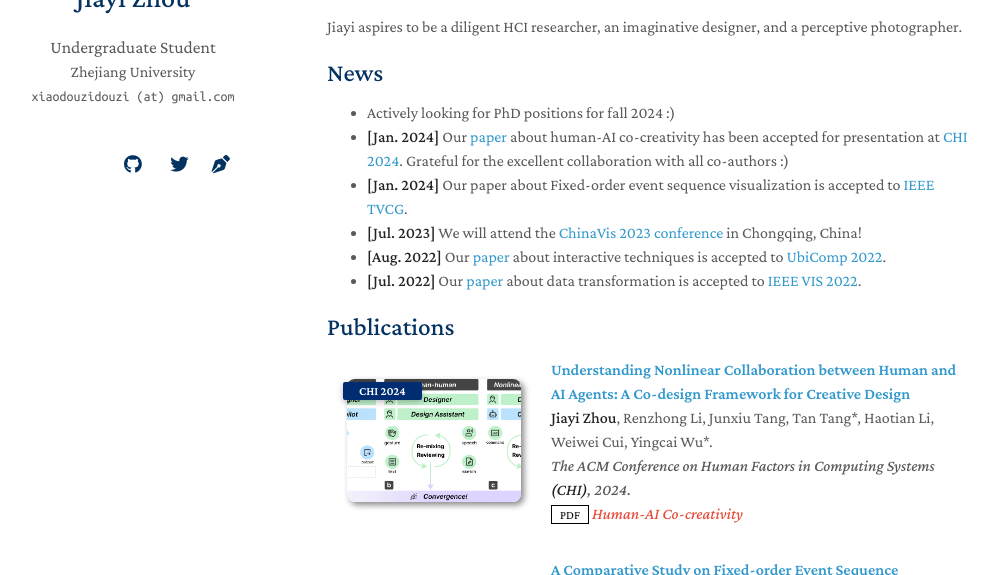
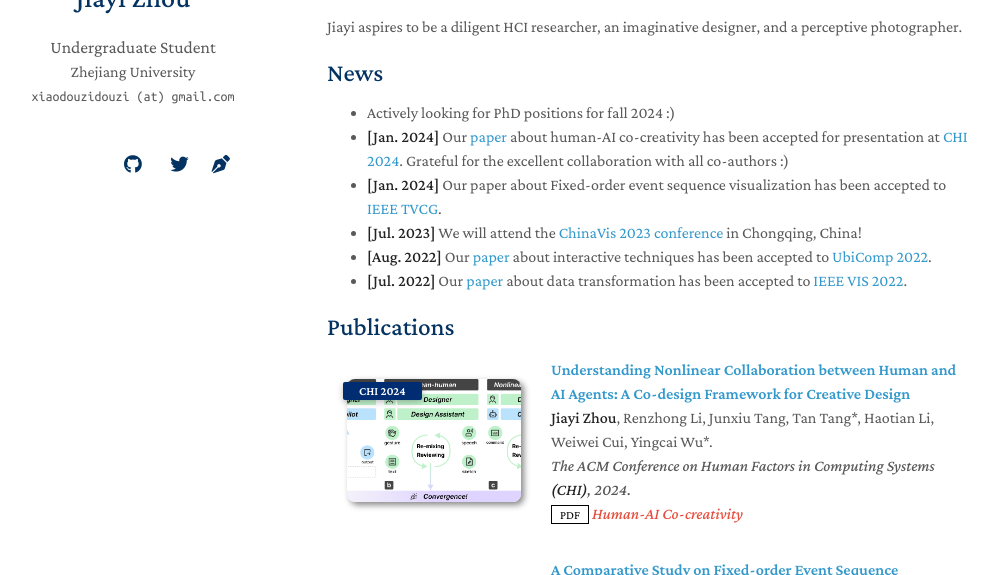
Before and after one commit to JiayZhou/JiayZhou.github.io, a Jekyll site: the page built from index.md, in a window 1280 px wide and 900 px high, cut to the strip 206-781 px from the top of the window. Shown: the whole strip, without its empty margins (143-1141 px from the left). Built offline with Jekyll 4.4.1, drawn with Linux system fonts in a browser that asks for light colours; nearby versions of some CDN libraries; a style sheet for code colours, icons or effects is not loaded; our own code applies the rules of GitHub Pages for plain Markdown files.

Commit message:
Update index.md

```diff
--- a/index.md
+++ b/index.md
@@ -12,10 +12,10 @@ Jiayi aspires to be a diligent HCI researcher, an imaginative designer, and a pe
 ## News
 - Actively looking for PhD positions for fall 2024 :)
 - **[Jan. 2024]** Our [paper](https://arxiv.org/abs/2401.07312) about human-AI co-creativity has been accepted for presentation at [CHI 2024](https://chi2024.acm.org/). Grateful for the excellent collaboration with all co-authors :)
-- **[Jan. 2024]** Our paper about Fixed-order event sequence visualization is accepted to [IEEE TVCG](https://www.computer.org/csdl/journal/tg).
+- **[Jan. 2024]** Our paper about Fixed-order event sequence visualization has been accepted to [IEEE TVCG](https://www.computer.org/csdl/journal/tg).
 - **[Jul. 2023]** We will attend the [ChinaVis 2023 conference](https://chinavis.org/2023/english/index_en.html) in Chongqing, China!
-- **[Aug. 2022]** Our [paper](https://dl.acm.org/doi/pdf/10.1145/3534620) about interactive techniques is accepted to [UbiComp 2022](https://ubicomp.org/ubicomp2022/).
-- **[Jul. 2022]** Our [paper](https://ieeexplore.ieee.org/stamp/stamp.jsp?tp=&arnumber=9908529) about data transformation is accepted to [IEEE VIS 2022](https://ieeevis.org/year/2022/welcome).
+- **[Aug. 2022]** Our [paper](https://dl.acm.org/doi/pdf/10.1145/3534620) about interactive techniques has been accepted to [UbiComp 2022](https://ubicomp.org/ubicomp2022/).
+- **[Jul. 2022]** Our [paper](https://ieeexplore.ieee.org/stamp/stamp.jsp?tp=&arnumber=9908529) about data transformation has been accepted to [IEEE VIS 2022](https://ieeevis.org/year/2022/welcome).
 
 {% include_relative _includes/publications.md %}
 
```
